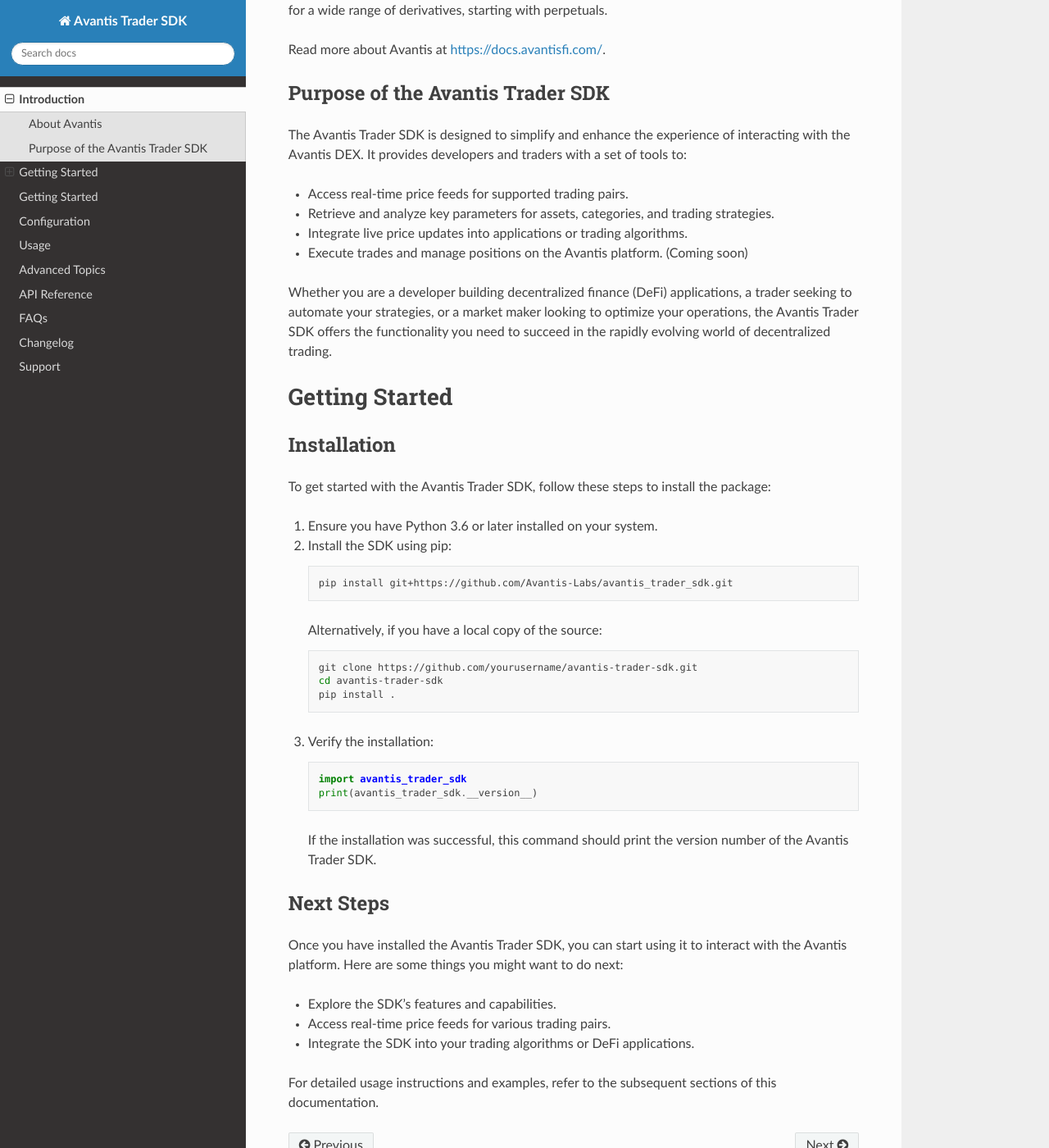
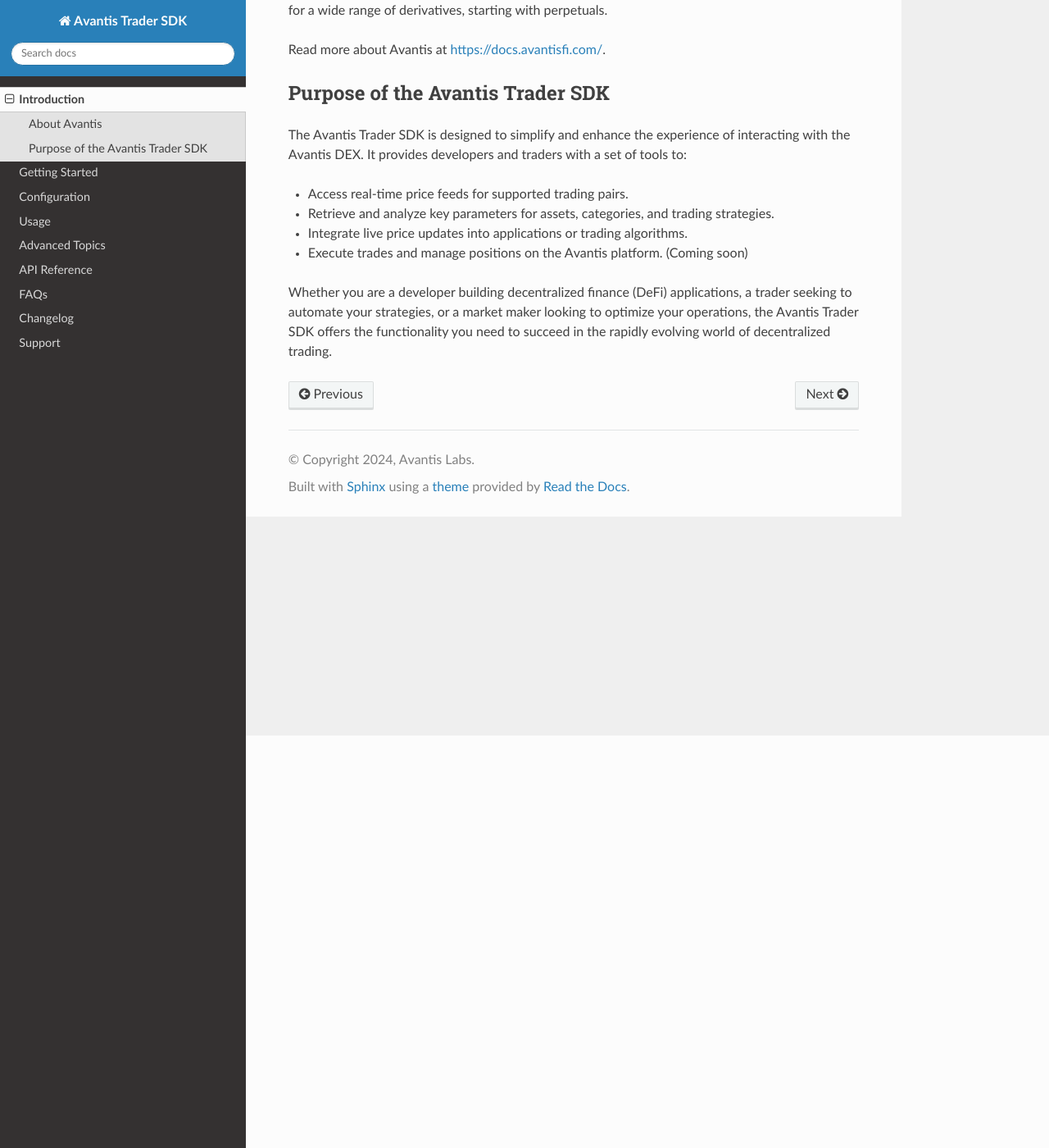
Before and after one commit to Avantis-Labs/avantis_trader_sdk, a Sphinx documentation site: the page built from docs/source/introduction.rst, in a window 1280 px wide and 1400 px high, scrolled down 503 px. Shown: the whole window at 82% size. Built offline with Sphinx 7.4.7 and the Read the Docs theme 2.0.0, drawn with Linux system fonts in a browser that asks for light colours; pages that are not in the unit, such as notebooks, are missing from menus.

Commit message:
docs update

```diff
--- a/docs/source/introduction.rst
+++ b/docs/source/introduction.rst
@@ -23,48 +23,3 @@
 - Execute trades and manage positions on the Avantis platform. (Coming soon)
 
 Whether you are a developer building decentralized finance (DeFi) applications, a trader seeking to automate your strategies, or a market maker looking to optimize your operations, the Avantis Trader SDK offers the functionality you need to succeed in the rapidly evolving world of decentralized trading.
-
-
-Getting Started
-===============
-
-Installation
-------------
-
-To get started with the Avantis Trader SDK, follow these steps to install the package:
-
-1. Ensure you have Python 3.6 or later installed on your system.
-
-2. Install the SDK using pip:
-
-   .. code-block:: bash
-
-      pip install git+https://github.com/Avantis-Labs/avantis_trader_sdk.git
-
-   Alternatively, if you have a local copy of the source:
-
-   .. code-block:: bash
-
-      git clone https://github.com/yourusername/avantis-trader-sdk.git
-      cd avantis-trader-sdk
-      pip install .
-
-3. Verify the installation:
-
-   .. code-block:: python
-
-      import avantis_trader_sdk
-      print(avantis_trader_sdk.__version__)
-
-   If the installation was successful, this command should print the version number of the Avantis Trader SDK.
-
-Next Steps
-----------
-
-Once you have installed the Avantis Trader SDK, you can start using it to interact with the Avantis platform. Here are some things you might want to do next:
-
-- Explore the SDK's features and capabilities.
-- Access real-time price feeds for various trading pairs.
-- Integrate the SDK into your trading algorithms or DeFi applications.
-
-For detailed usage instructions and examples, refer to the subsequent sections of this documentation.
```
